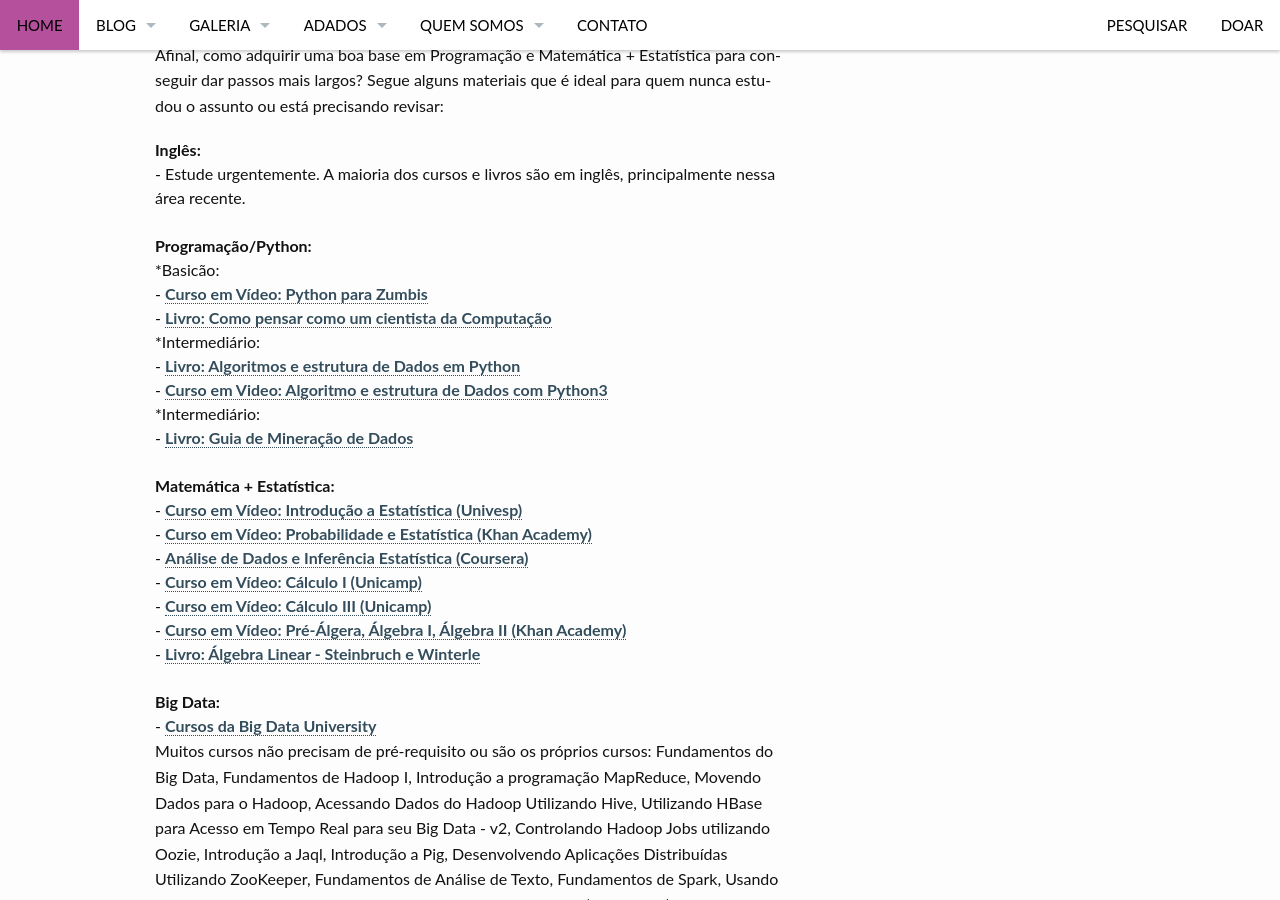
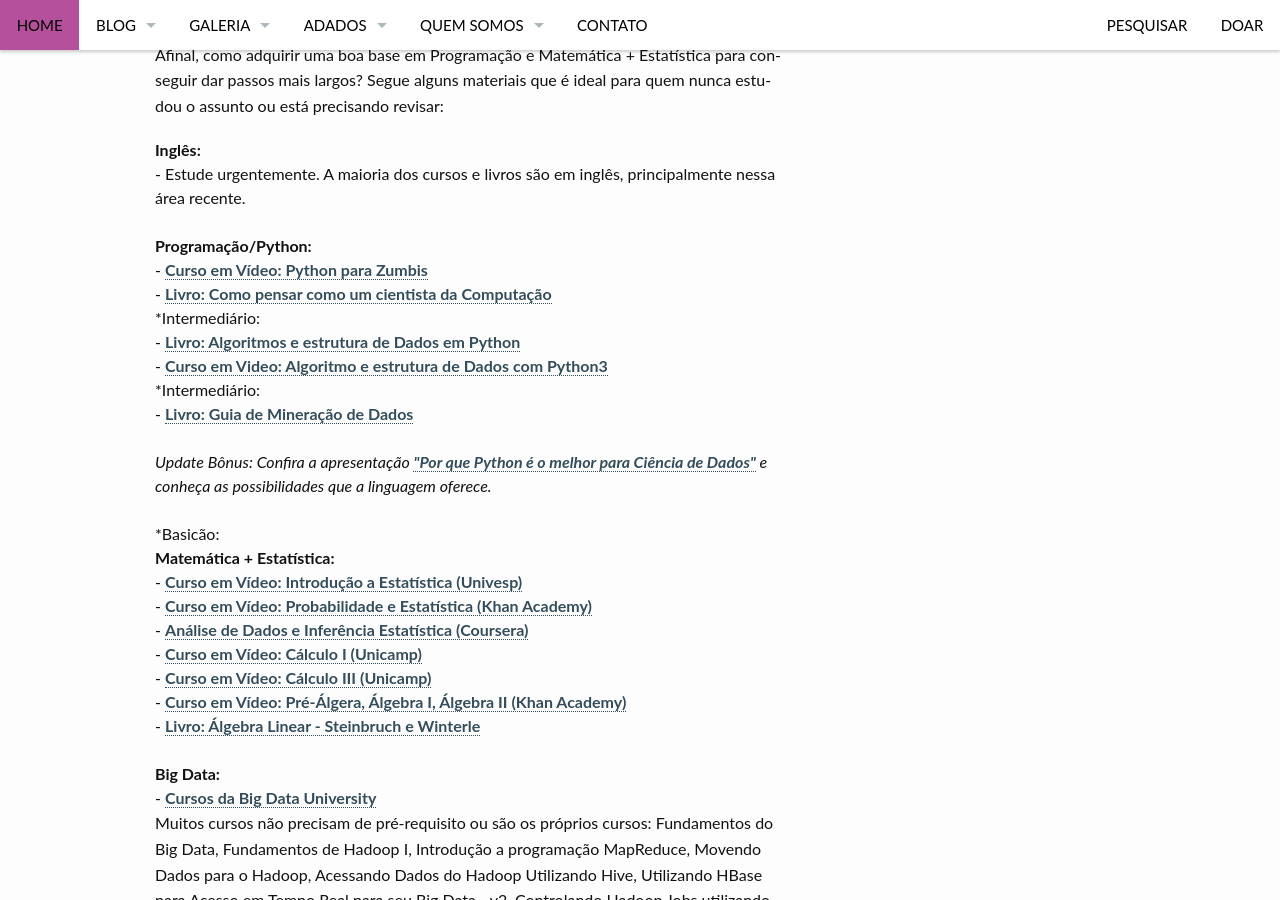
Before and after one commit to inspiradanacomputacao/inspiradanacomputacao.github.io, a Jekyll site: the page built from _posts/aprender/2016-02-08-data-science-por-onde-comecar-parte1.md, in a window 1280 px wide and 900 px high, scrolled down 2750 px. Built offline with Jekyll 4.4.1, drawn with Linux system fonts in a browser that asks for light colours; comment, search, counter and statistics services are not loaded.

Commit message:
atualizando post data science parte 1

```diff
--- a/_posts/aprender/2016-02-08-data-science-por-onde-comecar-parte1.md
+++ b/_posts/aprender/2016-02-08-data-science-por-onde-comecar-parte1.md
@@ -77,7 +76,8 @@
 
 *Intermediário: <br />
 - <a href="http://guidetodatamining.com/" target="_blank">Livro: Guia de Mineração de Dados</a> <br /> <br />
-
+<i>Update Bônus: Confira a apresentação <a href="http://www.slideshare.net/icaromedeiros/why-python-is-better-for-data-science" target="_blank">"Por que Python é o melhor para Ciência de Dados"</a> e conheça as possibilidades que a linguagem oferece.</i><br/><br />
+*Basicão: <br />
 
 <strong>Matemática +  Estatística:</strong> <br />
 - <a href="https://www.youtube.com/watch?v=0EySnmt_d_0&list=PLxI8Can9yAHfGeWW2TS_o4bAueT_ySiqG" target="_blank">Curso em Vídeo: Introdução a Estatística (Univesp)</a> <br />
```
Also changed, not shown: other parts of _posts/aprender/2016-02-08-data-science-por-onde-comecar-parte1.md (+0 -1 lines).
